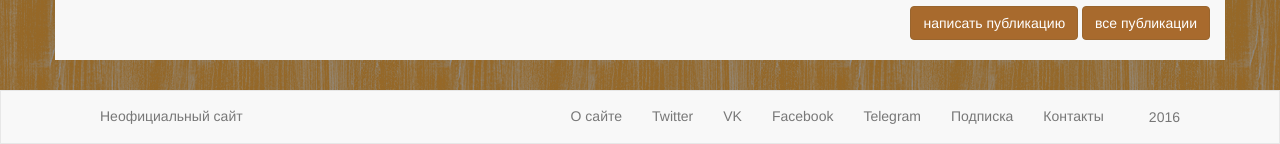
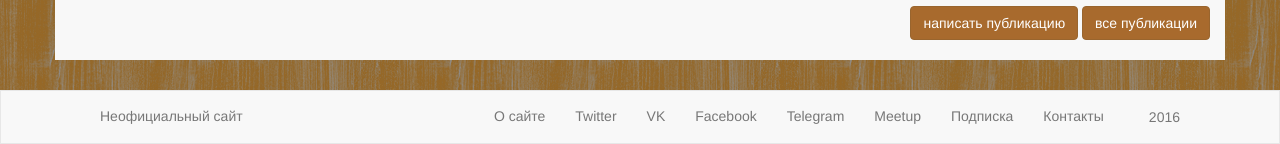
Before and after one commit to rust-lang-ru/rustycrate.ru, a Jekyll site: the page built from index.html, in a window 1280 px wide. Shown: the part 2137-2281 px from the top of the page. Built offline with Jekyll 4.4.1, drawn with Linux system fonts in a browser that asks for light colours; nearby versions of some CDN libraries; comment, search, counter and statistics services are not loaded.

Commit message:
Добавляем ссылку на Meetup

```diff
--- a/_includes/footer.html
+++ b/_includes/footer.html
@@ -27,6 +27,9 @@
                     <a href="https://telegram.org/rustycrate" target="blank" class="navbar-link">Telegram</a>
                 </li>
                 <li>
+                    <a href="https://www.meetup.com/Rust-%D0%B2-%D0%9C%D0%BE%D1%81%D0%BA%D0%B2%D0%B5/" target="blank" class="navbar-link">Meetup</a>
+                </li>
+                <li>
                     <a href="http://feeds.feedburner.com/rustycrate/yMtS" class="navbar-link">Подписка</a>
                 </li>
                 <li><a href="/contacts.html">Контакты</a></li>
```
